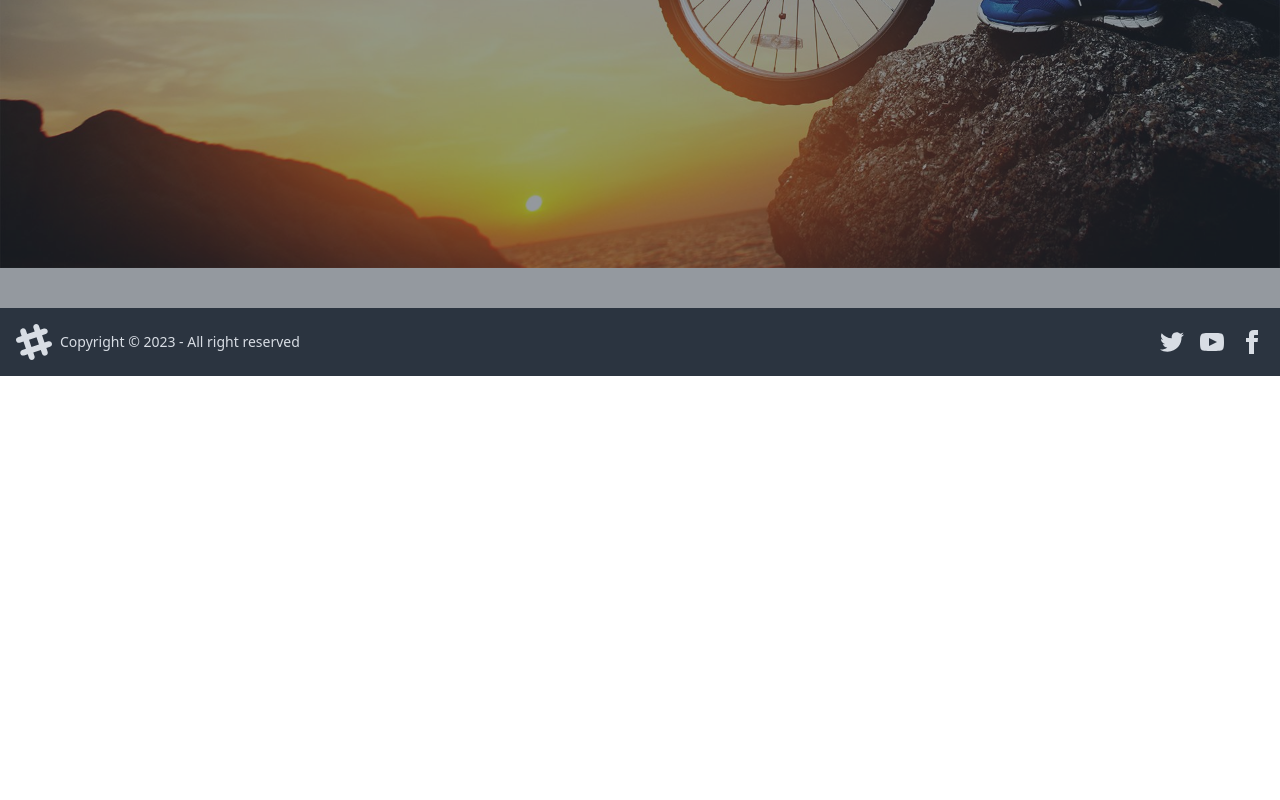
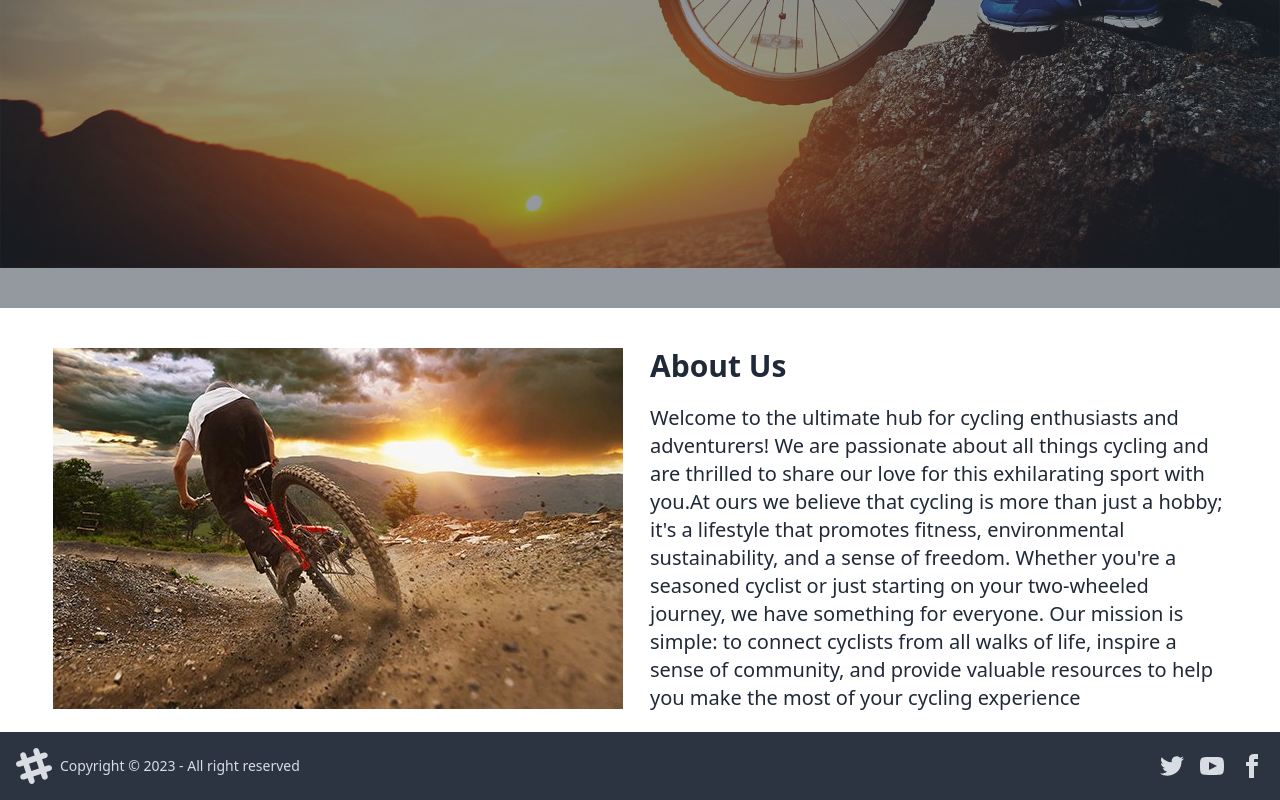
Before and after one commit to Saifulkhandaker/sports-event, a React (Vite) app: page / in a window 1280 px wide. Shown: the part 560-1360 px from the top of the page. Before the commit the page ends 936 px from the top, so only its background shows below. Built offline with nearby package versions, Linux system fonts and the light colour scheme.

Commit message:
about us section added in home page

```diff
--- /dev/null
+++ b/src/Components/AboutUs.jsx
@@ -0,0 +1,31 @@
+import aboutus from "../../src/assets/Images/About Us Banner.jpg";
+
+const AboutUs = () => {
+  return (
+    <div className="w-11/12 mx-auto mt-10 mb-5 items-center  ">
+      <div className="grid grid-cols-1 md:grid-cols-2  gap-5">
+        <div>
+          <img src={aboutus} alt="" />
+        </div>
+        <div>
+          <h2 className="text-3xl mb-5 font-bold">About Us</h2>
+          <h3 className="text-xl font-medium">
+            Welcome to the ultimate hub for
+            cycling enthusiasts and adventurers! We are passionate about all
+            things cycling and are thrilled to share our love for this
+            exhilarating sport with you.At ours
+            we believe that cycling is more than just a hobby; it's a lifestyle
+            that promotes fitness, environmental sustainability, and a sense of
+            freedom. Whether you're a seasoned cyclist or just starting on your
+            two-wheeled journey, we have something for everyone. Our mission is
+            simple: to connect cyclists from all walks of life, inspire a sense
+            of community, and provide valuable resources to help you make the
+            most of your cycling experience
+          </h3>
+        </div>
+      </div>
+    </div>
+  );
+};
+
+export default AboutUs;
--- a/src/Pages/Home/Home.jsx
+++ b/src/Pages/Home/Home.jsx
@@ -1,10 +1,12 @@
 import React from 'react';
 import Banner from '../../Components/Banner';
+import AboutUs from '../../Components/AboutUs';
 
 const Home = () => {
     return (
         <div>
             <Banner></Banner>
+            <AboutUs></AboutUs>
 
         </div>
     );
```
